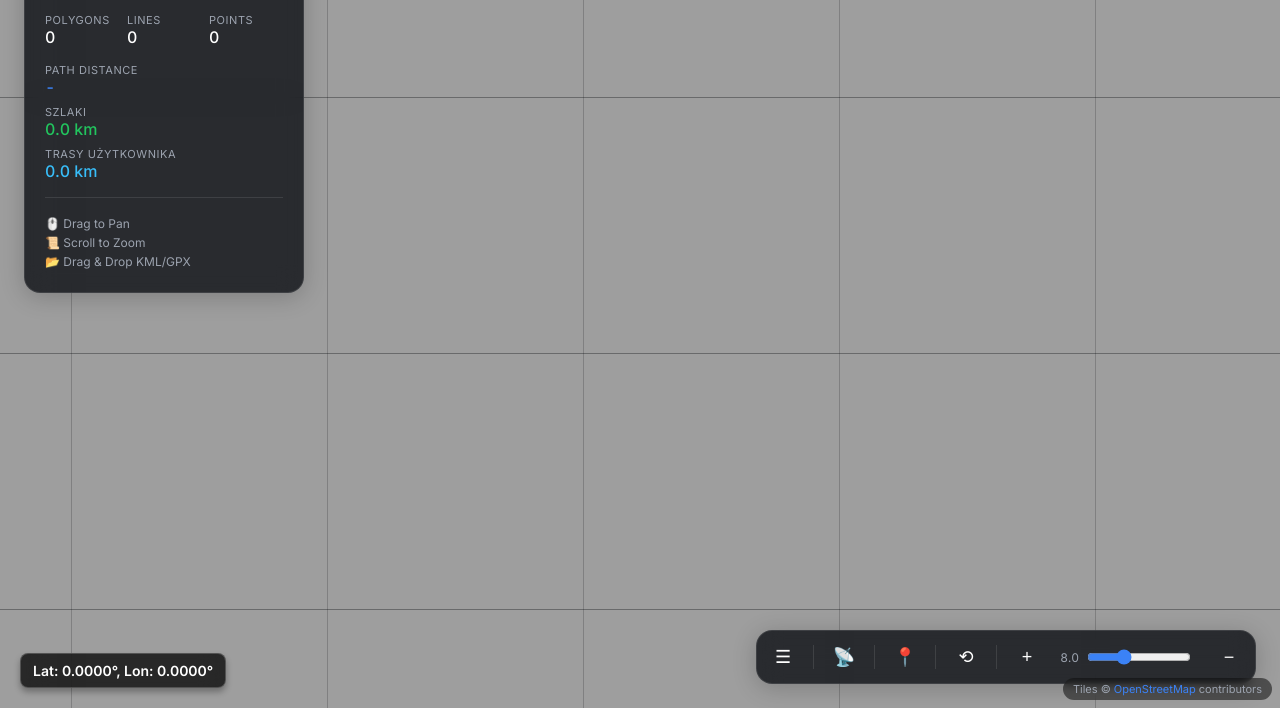
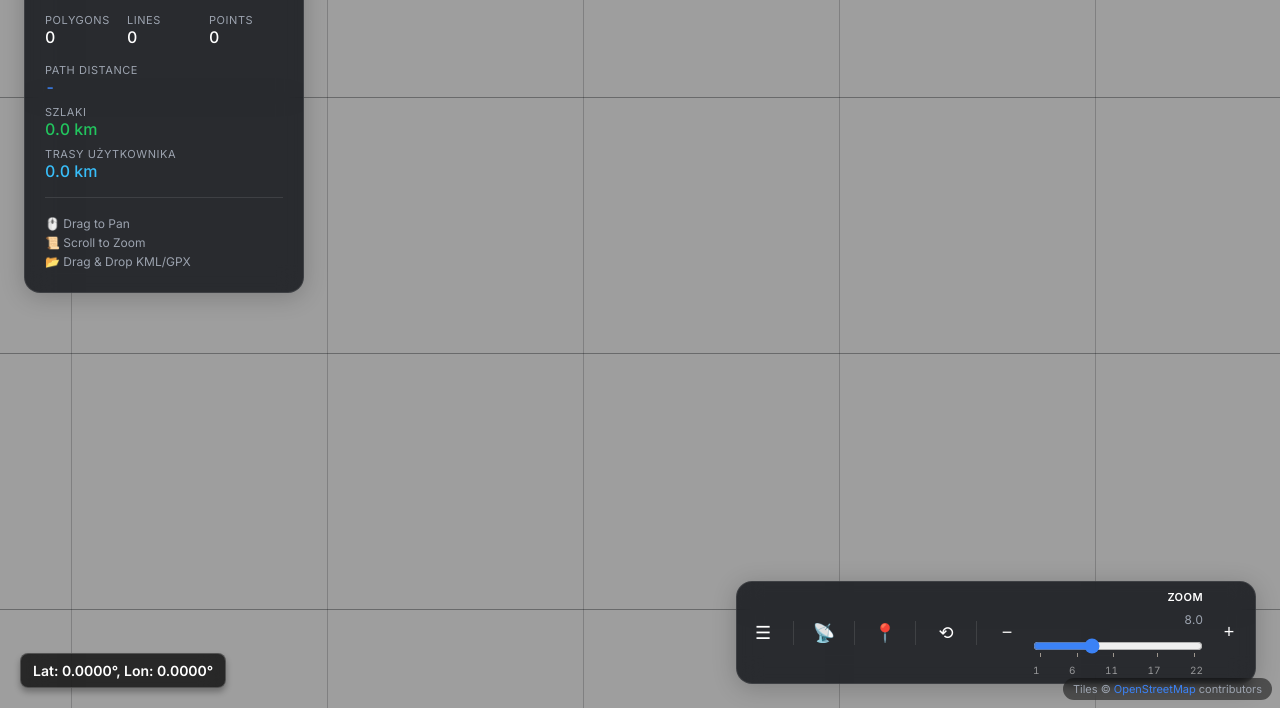
Before and after one commit to klancyk3/KmlViewer, a website: page index.html in a window 1280 px wide. Shown: the part 92-800 px from the top of the page. Drawn offline with Linux system fonts and the light colour scheme; some packages are replaced by stand-ins of ours; no server answers.

Commit message:
suwak zoom

```diff
--- a/app.js
+++ b/app.js
@@ -83,7 +83,7 @@ const zoomSlider = document.getElementById('zoomSlider');
 const zoomValue = document.getElementById('zoomValue');
 
 function syncZoomControls() {
-    if (zoomSlider) zoomSlider.value = renderer.zoom.toFixed(2);
+    if (zoomSlider) zoomSlider.value = String(renderer.zoom);
     if (zoomValue) zoomValue.textContent = renderer.zoom.toFixed(1);
 }
 
@@ -215,8 +215,8 @@ document.getElementById('layersBtn').addEventListener('click', () => {
     document.getElementById('layersBtn').classList.toggle('active');
 });
 
-['Squadrats', 'Squadrathinos', 'Ubersquadrat', 'Ubersquadratinho'].forEach(key => {
-    const id = 'layer' + key;
+['layerSquadrats', 'layerSquadrathinos', 'layerUbersquadrat', 'layerUbersquadratinho'].forEach(key => {
+    const id = key;
     const el = document.getElementById(id);
     if (el) {
         el.addEventListener('change', (e) => {
--- a/index.html
+++ b/index.html
@@ -146,12 +146,28 @@
             <div class="divider"></div>
             <button id="resetViewBtn" class="icon-btn" title="Reset View">⟲</button>
             <div class="divider"></div>
+            <button id="zoomOutBtn" class="icon-btn" title="Zoom Out">−</button>
+            <label class="zoom-slider-control" title="Zoom">
+                <span class="zoom-slider-label">Zoom</span>
+                <span id="zoomValue">8.0</span>
+                <input id="zoomSlider" type="range" min="1" max="22" step="0.25" value="8" list="zoomTicks">
+                <datalist id="zoomTicks">
+                    <option value="1" label="1"></option>
+                    <option value="6" label="6"></option>
+                    <option value="11" label="11"></option>
+                    <option value="17" label="17"></option>
+                    <option value="22" label="22"></option>
+                </datalist>
+                <div class="zoom-slider-scale" aria-hidden="true">
+                    <span>1</span>
+                    <span>6</span>
+                    <span>11</span>
+                    <span>17</span>
+                    <span>22</span>
+                </div>
+            </label>
             <button id="zoomInBtn" class="icon-btn" title="Zoom In">+</button>
-            <label class="zoom-slider-control" title="Zoom">
-                <span id="zoomValue">8.0</span>
-                <input id="zoomSlider" type="range" min="1" max="22" step="0.25" value="8">
-            </label>
-            <button id="zoomOutBtn" class="icon-btn" title="Zoom Out">−</button>
+
         </div>
 
         <div id="positionOverlay" style="position: absolute; bottom: 20px; left: 20px; background: rgba(0, 0, 0, 0.75); color: #ffffff; padding: 8px 12px; border-radius: 8px; font-size: 14px; font-weight: 600; pointer-events: none; border: 1px solid rgba(255, 255, 255, 0.2); backdrop-filter: blur(12px); box-shadow: 0 4px 6px rgba(0,0,0,0.3);">
@@ -164,7 +180,7 @@
     <canvas id="mapCanvas"></canvas>
 
     <script src="https://maps.googleapis.com/maps/api/js?v=quarterly&libraries=geometry"></script>
-    <script src="squardat.js"></script>
+    <script src="squadrat.js"></script>
     <script src="kml-parser.js"></script>
     <script src="gpx-parser.js"></script>
     <script src="geo-utils.js"></script>
--- a/squardat.js
+++ b/squadrat.js
@@ -1,4 +1,4 @@
-class Squardat {
+class Squadrat {
     constructor(longitude, latitude) {
         this.longitude = Number(longitude);
         this.latitude = Number(latitude);
--- a/style.css
+++ b/style.css
@@ -208,23 +208,46 @@ h2 {
 
 .zoom-slider-control {
     display: flex;
-    align-items: center;
+    flex-direction: column;
+    align-items: stretch;
     gap: 8px;
-    min-width: 150px;
+    min-width: 170px;
     color: var(--text-secondary);
     font-size: 12px;
     font-variant-numeric: tabular-nums;
 }
 
+.zoom-slider-label {
+    color: var(--text-primary);
+    font-size: 11px;
+    font-weight: 600;
+    letter-spacing: 0.04em;
+    text-transform: uppercase;
+}
+
 .zoom-slider-control input {
-    width: 104px;
+    width: 100%;
     accent-color: var(--accent);
     cursor: pointer;
+    margin: 0;
 }
 
 .zoom-slider-control span {
     min-width: 26px;
     text-align: right;
+}
+
+.zoom-slider-scale {
+    display: flex;
+    justify-content: space-between;
+    font-size: 10px;
+    line-height: 1;
+    color: rgba(255, 255, 255, 0.5);
+}
+
+.zoom-slider-scale span {
+    min-width: auto;
+    text-align: center;
 }
 
 .divider {
```
Also changed, not shown: README.md.
